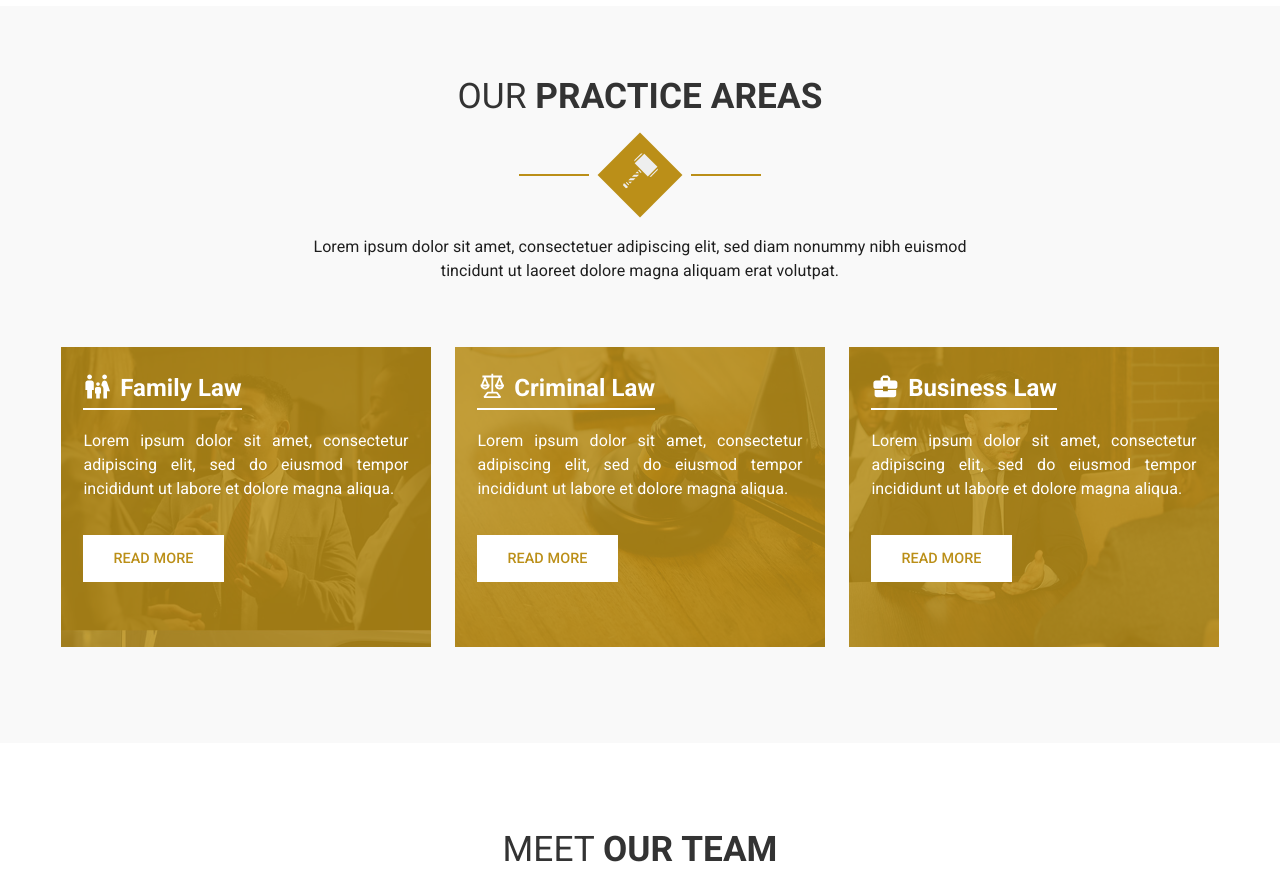
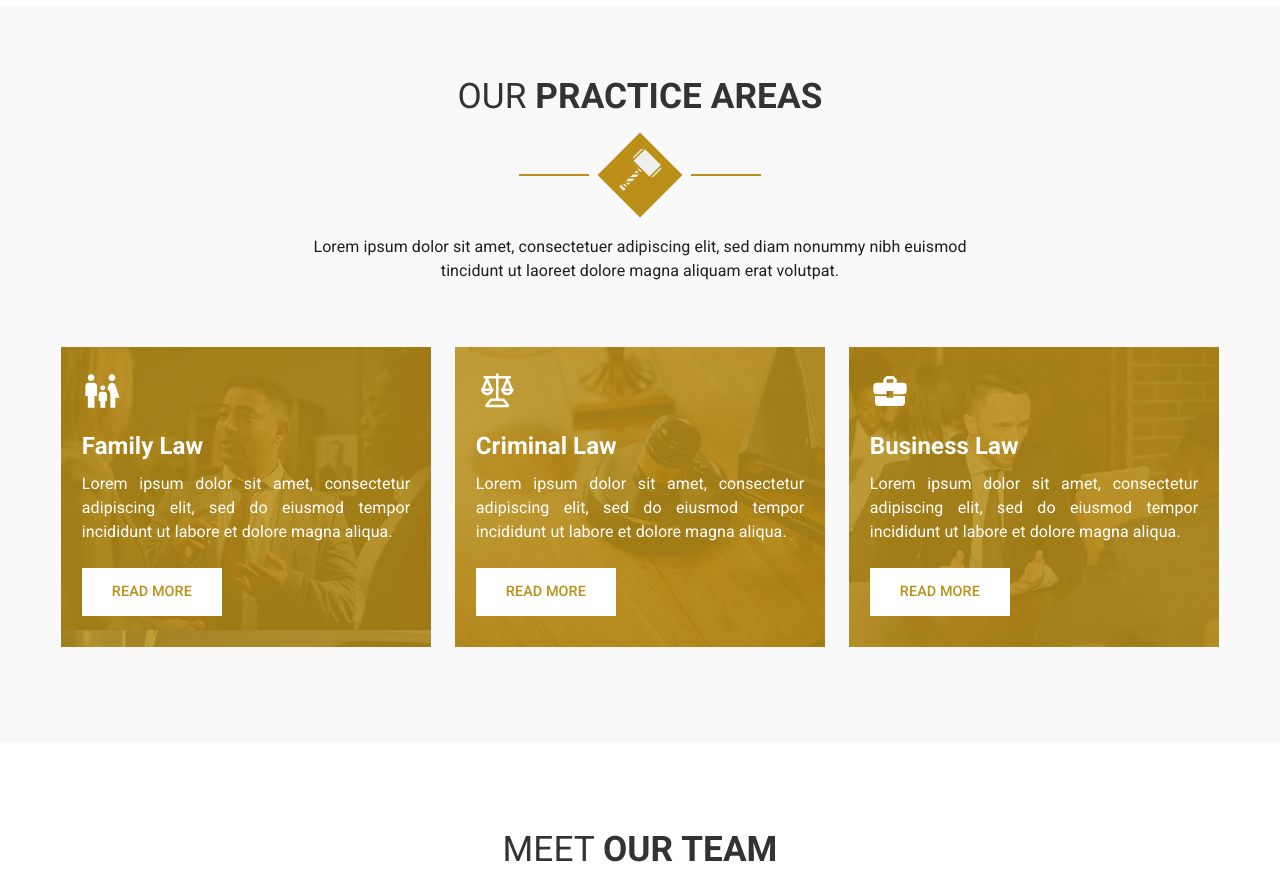
Before and after one commit to Babadinho/axbridge-frontend, a Next.js app: page / in a window 1280 px wide. Shown: the part 1540-2424 px from the top of the page. Built offline with nearby package versions, Linux system fonts and the light colour scheme.

Commit message:
minor style change to practice cars

```diff
--- a/src/styles/layouts/_practice.scss
+++ b/src/styles/layouts/_practice.scss
@@ -41,7 +41,7 @@
         @include display-flex(center);
         background-color: $color-yellow-darker;
         color: $color-light;
-        font-size: 2.5rem;
+        font-size: 3rem;
         height: 60px;
         width: 60px;
         transform: rotate(-45deg);
@@ -101,44 +101,41 @@
         position: absolute;
         bottom: 0;
         background-color: rgba(187, 143, 24, 0.855);
-        padding: 1.4rem;
+        padding: 1.3rem;
         height: 100%;
         overflow: hidden;
         transition: all ease-out .5s;
     }
 
     &__bodyHeader {
-        @include display-flex('center');
-        gap: 0.5rem;
-        margin-bottom: 1rem;
+        margin-bottom: 0.5rem;
         color: $color-white;
         position: relative;
 
-        &::after {
-            content: '';
-            position: absolute;
-            height: 2px;
-            width: 100%;
-            top: 2.4rem;
-            background-color: $color-white;
-        }
+        // &::after {
+        //     content: '';
+        //     position: absolute;
+        //     height: 2px;
+        //     width: 100%;
+        //     top: 2.4rem;
+        //     background-color: $color-white;
+        // }
     }
 
     &__bodyIcon {
-        font-size: 1.8rem;
+        font-size: 2.5rem;
         color: $color-white;
     }
 
     &__title {
         font-size: 1.5rem;
-        margin-bottom: 0.4rem;
         font-weight: 600;
     }
 
     &__description {
         font-size: 1rem;
         text-align: justify;
-        margin-bottom: 2.1rem;
+        margin-bottom: 1.5rem;
         color: $color-white;
     }
 
```
